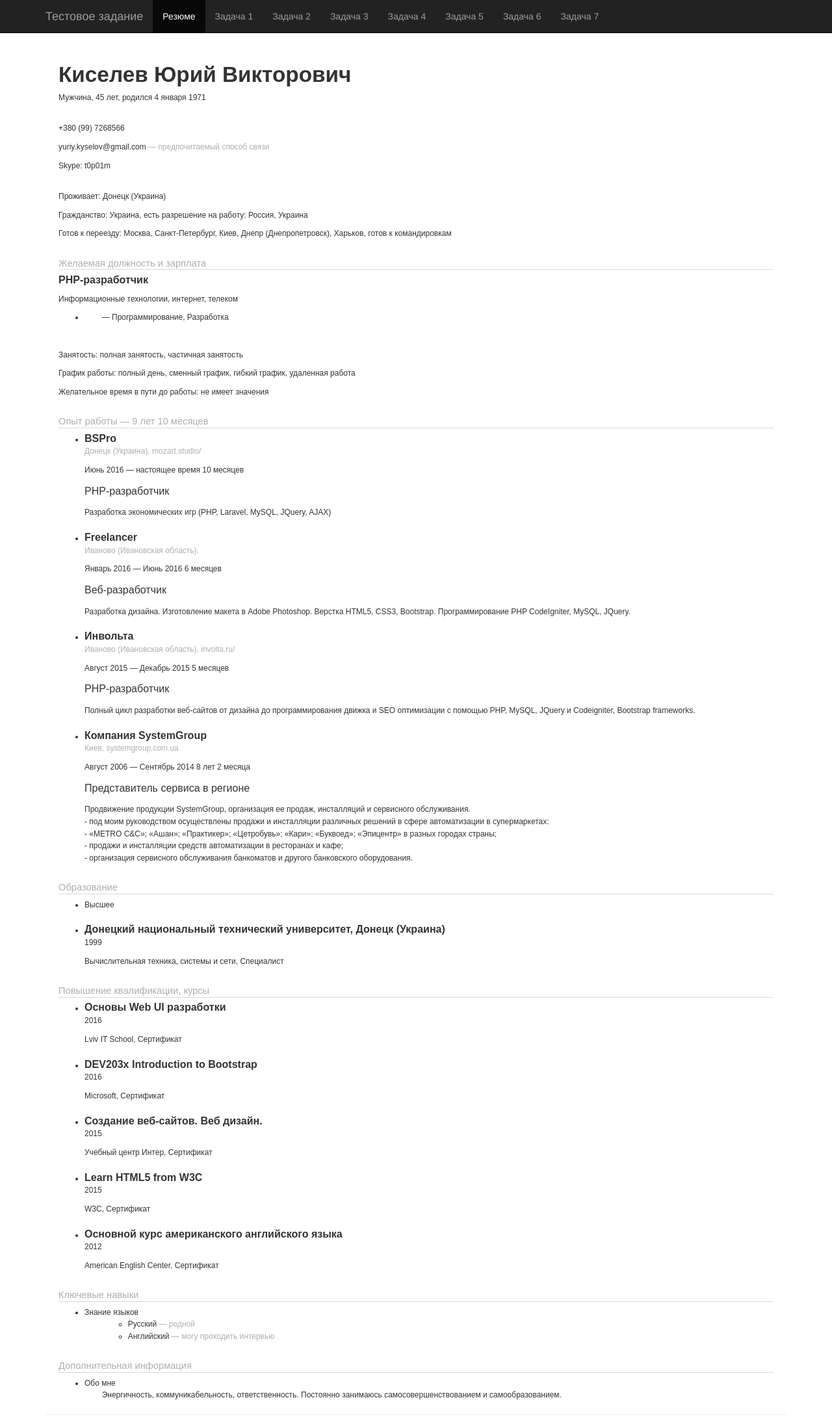
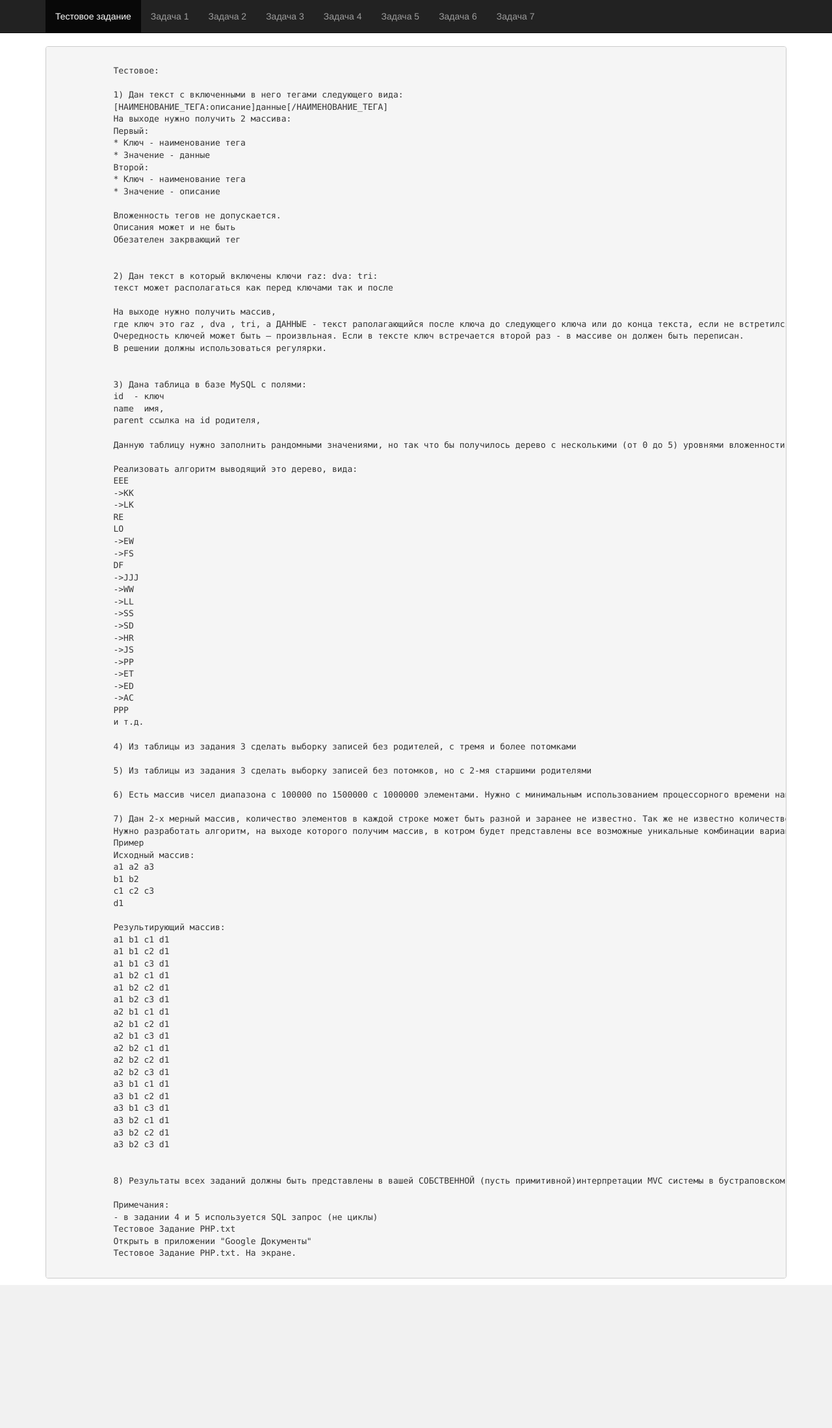
Before and after one commit to YuginKysloff/test, a PHP site: page / in a window 1280 px wide. Shown: the whole page at 65% size. After the commit the page ends 1977 px from the top, so only its background shows below. Run offline with PHP 8.4, Linux system fonts and the light colour scheme; some libraries are stand-ins or nearby versions.

Commit message:
some fixes

```diff
--- a/controllers/controller_index.php
+++ b/controllers/controller_index.php
@@ -10,7 +10,7 @@ class Controller_Index {
     public function index() {
 
         // Возвращение вида
-        $page = Core_View::load('resume', $this->data);
+        $page = Core_View::load('task', $this->data);
         return $page;
     }
 }
--- a/views/css/resume.css
+++ /dev/null
@@ -1,185 +0,0 @@
-.resume {
-    margin: 20px;
-    font-family: Arial, Verdana, Helvetica, sans-serif;
-    font-size: 9pt;
-    line-height: 14pt
-}
-
-.resume__body {
-    margin-top: 20pt
-}
-
-.resume__title {
-    font-size: 25pt;
-    font-weight: 700;
-    line-height: 25pt
-}
-
-.resume__block {
-    font-size: 11pt;
-    color: #aeaeae;
-    border-bottom: 1px solid #d8d8d8;
-    margin-top: 20pt;
-    margin-bottom: 5pt
-}
-
-.resume__position {
-    font-size: 12pt;
-    font-weight: 700
-}
-
-.resume__salary {
-    font-size: 20pt;
-    line-height: 20pt;
-    font-weight: 700
-}
-
-.resume-specialization {
-    padding: 0 0 0 20pt
-}
-
-.resume-specialization:before {
-    content: "— "
-}
-
-.resume-experience {
-    margin-top: 15pt
-}
-
-.resume-experience:first-child {
-    margin-top: 0
-}
-
-.resume-experience__company {
-    font-size: 12pt;
-    font-weight: 700
-}
-
-.resume-experience__position {
-    font-size: 12pt;
-    line-height: 20pt
-}
-
-.resume-education {
-    margin-top: 15pt
-}
-
-.resume-education:first-child {
-    margin-top: 0
-}
-
-.resume-education__name {
-    font-size: 12pt;
-    font-weight: 700
-}
-
-.resume-education__name_small {
-    font-weight: inherit;
-    font-size: 9pt;
-    margin-left: 20pt
-}
-
-.resume-certificates {
-    margin-top: 15pt
-}
-
-.resume-certificates:first-child {
-    margin-top: 0
-}
-
-.resume-certificates__certificate {
-    margin-top: 15px;
-    margin-left: 20pt
-}
-
-.resume-certificates__certificate:first-child {
-    margin-top: 0
-}
-
-.resume-certificates__certificate-item:before {
-    content: "— ";
-    margin-left: -11pt
-}
-
-.resume-skils {
-    margin-top: 15pt
-}
-
-.resume-skils:first-child {
-    margin-top: 0
-}
-
-.resume-skils__item {
-    margin-left: 20pt
-}
-
-.resume-additional {
-    margin-top: 15pt
-}
-
-.resume-additional:first-child {
-    margin-top: 0
-}
-
-.resume-additional__item {
-    margin-left: 20pt
-}
-
-.resume-recomendation {
-    margin-top: 15pt
-}
-
-.resume-recomendation:before {
-    content: "— ";
-    margin-left: -11pt
-}
-
-.resume-recomendation:first-child {
-    margin-top: 0
-}
-
-.resume-comment {
-    margin-top: 15pt
-}
-
-.resume-comment:first-child {
-    margin-top: 0
-}
-
-.resume-topics {
-    margin-top: 15pt
-}
-
-.resume-topics:first-child {
-    margin-top: 0
-}
-
-.resume-topics__topic {
-    margin-top: 15pt;
-    margin-left: 20pt
-}
-
-.resume-topics__topic:first-child {
-    margin-top: 0
-}
-
-.resume-topics__topic:before {
-    content: "— ";
-    margin-left: -11pt
-}
-
-.info {
-    font-size: 9pt;
-    color: #aeaeae
-}
-
-.info-footer {
-    font-size: 8pt;
-    color: #bcbcbc
-}
-
-.hint {
-    font-size: 8pt;
-    line-height: 11pt;
-    color: #707070
-}
--- a/views/pages/layouts/header.php
+++ b/views/pages/layouts/header.php
@@ -19,11 +19,11 @@
                         <span class="icon-bar"></span>
                         <span class="icon-bar"></span>
                     </button>
-                    <a class="navbar-brand" href="/">Тестовое задание</a>
+<!--                    <a class="navbar-brand" href="/">Тестовое задание</a>-->
                 </div>
                 <div class="collapse navbar-collapse">
                     <ul class="nav navbar-nav">
-                        <li <?=($data['route']['method'] == 'index') ? 'class="active"' : ''?>><a href="/">Резюме</a></li>
+                        <li <?=($data['route']['method'] == 'index') ? 'class="active"' : ''?>><a href="/">Тестовое задание</a></li>
                         <? for($i = 1; $i < 8; $i++):?>
                             <li <?=($data['route']['method'] == 'task'.$i) ? 'class="active"' : ''?>><a href="/test/task<?=$i;?>">Задача <?=$i;?></a></li>
                         <? endfor;?>
--- a/views/pages/view_resume.php
+++ /dev/null
@@ -1,126 +0,0 @@
-<? defined('CONSTANT') or die; ?>
-<? require_once(DIR_ROOT . '/views/pages/layouts/header.php'); ?>
-    <link rel="stylesheet" href="/views/css/resume.css">
-    <div class="container">
-        <div class="resume">
-            <p class="resume__body">
-            <p class="resume__title">Киселев Юрий Викторович</p>
-            <p>Мужчина, 45 лет, родился
-                <text>4</text>
-                <text>января</text>
-                <text>1971</text>
-            </p>
-            <br>
-            <p>+380 (99) 7268566</p>
-            <p>yuriy.kyselov@gmail.com<span class="info"> — предпочитаемый способ связи</span></p>
-            <p>Skype: t0p01m</p><br>
-            <p>Проживает: Донецк (Украина)</p>
-            <p>Гражданство: Украина, есть разрешение на работу: Россия, Украина</p>
-            <p>Готов к переезду: Москва, Санкт-Петербург, Киев, Днепр (Днепропетровск), Харьков, готов к
-                командировкам</p>
-            <p class="resume__block">Желаемая должность и зарплата</p>
-            <p class="resume__position">PHP-разработчик</p>
-            <p>Информационные технологии, интернет, телеком</p>
-            <ul>
-                <li class="resume-specialization">Программирование, Разработка</li>
-            </ul>
-            <br>
-            <p>
-            <p>Занятость: полная занятость, частичная занятость</p>
-            <p>График работы: полный день, сменный график, гибкий график, удаленная работа</p></p><p>Желательное время в
-                пути до работы: не имеет значения</p>
-            <p class="resume__block">Опыт работы — 9 лет 10 месяцев</p>
-            <ul>
-                <li class="resume-experience"><span class="resume-experience__company">BSPro</span>
-                    <p class="info">Донецк (Украина), mozart.studio/</p>
-                    <p class="bloko-form-hint">Июнь 2016 — настоящее время 10 месяцев</p>
-                    <p class="resume-experience__position">PHP-разработчик</p>
-                    <p>
-                        <description>Разработка экономических игр (PHP, Laravel, MySQL, JQuery, AJAX)</description>
-                    </p>
-                </li>
-                <li class="resume-experience"><span class="resume-experience__company">Freelancer</span>
-                    <p class="info">Иваново (Ивановская область), </p>
-                    <p class="bloko-form-hint">Январь 2016 — Июнь 2016 6 месяцев</p>
-                    <p class="resume-experience__position">Веб-разработчик</p>
-                    <p>
-                        <description>Разработка дизайна. Изготовление макета в Adobe Photoshop. Верстка HTML5, CSS3,
-                            Bootstrap. Программирование PHP CodeIgniter, MySQL, JQuery.
-                        </description>
-                    </p>
-                </li>
-                <li class="resume-experience"><span class="resume-experience__company">Инвольта</span>
-                    <p class="info">Иваново (Ивановская область), involta.ru/</p>
-                    <p class="bloko-form-hint">Август 2015 — Декабрь 2015 5 месяцев</p>
-                    <p class="resume-experience__position">PHP-разработчик</p>
-                    <p>
-                        <description>Полный цикл разработки веб-сайтов от дизайна до программирования движка и SEO
-                            оптимизации с помощью PHP, MySQL, JQuery и Codeigniter, Bootstrap frameworks.
-                        </description>
-                    </p>
-                </li>
-                <li class="resume-experience"><span class="resume-experience__company">Компания SystemGroup</span>
-                    <p class="info">Киев, systemgroup.com.ua</p>
-                    <p class="bloko-form-hint">Август 2006 — Сентябрь 2014 8 лет 2 месяца</p>
-                    <p class="resume-experience__position">Представитель сервиса в регионе</p>
-                    <p>
-                        <description>Продвижение продукции SystemGroup, организация ее продаж, инсталляций и сервисного
-                            обслуживания.<br>- под моим руководством осуществлены продажи и инсталляции различных
-                            решений в сфере автоматизации в супермаркетах:<br> - «METRO C&amp;C»; «Ашан»; «Практикер»;
-                            «Цетробувь»; «Кари»; «Буквоед»; «Эпицентр» в разных городах страны;<br>- продажи и
-                            инсталляции средств автоматизации в ресторанах и кафе;<br>- организация сервисного
-                            обслуживания банкоматов и другого банковского оборудования.
-                        </description>
-                    </p>
-                </li>
-            </ul>
-            <p class="resume__block">Образование</p>
-            <ul>
-                <li>Высшее</li>
-                <li class="resume-education"><span class="resume-education__name">Донецкий национальный технический университет, Донецк (Украина)</span>
-                    <p class="bloko-form-hint">1999</p></li>
-                <p>Вычислительная техника, системы и сети, Специалист</p></ul>
-            <p class="resume__block">Повышение квалификации, курсы</p>
-            <ul>
-                <li class="resume-education"><span class="resume-education__name">Основы Web UI разработки</span>
-                    <p class="bloko-form-hint">2016</p></li>
-                <p>Lviv IT School, Сертификат</p>
-                <li class="resume-education"><span
-                            class="resume-education__name">DEV203x Introduction to Bootstrap</span>
-                    <p class="bloko-form-hint">2016</p></li>
-                <p>Microsoft, Сертификат</p>
-                <li class="resume-education"><span
-                            class="resume-education__name">Создание веб-сайтов. Веб дизайн.</span>
-                    <p class="bloko-form-hint">2015</p></li>
-                <p>Учебный центр Интер, Сертификат</p>
-                <li class="resume-education"><span class="resume-education__name">Learn HTML5 from W3C</span>
-                    <p class="bloko-form-hint">2015</p></li>
-                <p>W3C, Сертификат</p>
-                <li class="resume-education"><span class="resume-education__name">Основной курс американского английского языка</span>
-                    <p class="bloko-form-hint">2012</p></li>
-                <p>American English Center, Сертификат</p></ul>
-            <p class="resume__block">Ключевые навыки</p>
-            <ul>
-                <li class="resume-skils"><span class="bloko-form-hint">Знание языков</span>
-                    <ul class="resume-skils__item">
-                        <li>Русский<span class="info"> — родной</span></li>
-                        <li>Английский<span class="info"> — могу проходить интервью</span></li>
-                    </ul>
-                </li>
-            </ul>
-            <p class="resume__block">Дополнительная информация</p>
-            <ul>
-                <li class="resume-skils"><span class="bloko-form-hint">Обо мне</span>
-                    <p class="resume-skils__item">
-                        <string>Энергичность, коммуникабельность, ответственность. Постоянно занимаюсь
-                            самосовершенствованием и самообразованием.
-                        </string>
-                    </p>
-                </li>
-            </ul>
-            </p>
-        </div>
-        <hr>
-    </div>
-
-<? require_once(DIR_ROOT . '/views/pages/layouts/footer.php'); ?>
--- /dev/null
+++ b/views/pages/view_task.php
@@ -0,0 +1,108 @@
+<? defined('CONSTANT') or die; ?>
+<? require_once(DIR_ROOT . '/views/pages/layouts/header.php'); ?>
+    <div class="container">
+        <pre>
+
+            Тестовое:
+
+            1) Дан текст с включенными в него тегами следующего вида:
+            [НАИМЕНОВАНИЕ_ТЕГА:описание]данные[/НАИМЕНОВАНИЕ_ТЕГА]
+            На выходе нужно получить 2 массива:
+            Первый:
+            * Ключ - наименование тега
+            * Значение - данные
+            Второй:
+            * Ключ - наименование тега
+            * Значение - описание
+
+            Вложенность тегов не допускается.
+            Описания может и не быть
+            Обезателен закрвающий тег
+
+
+            2) Дан текст в который включены ключи raz: dva: tri:
+            текст может располагаться как перед ключами так и после
+
+            На выходе нужно получить массив,
+            где ключ это raz , dva , tri, а ДАННЫЕ - текст раполагающийся после ключа до следующего ключа или до конца текста, если не встретился ключ.
+            Очередность ключей может быть – произвльная. Если в тексте ключ встречается второй раз - в массиве он должен быть переписан.
+            В решении должны использоваться регулярки.
+
+
+            3) Дана таблица в базе MySQL с полями:
+            id  - ключ
+            name  имя,
+            parent ссылка на id родителя,
+
+            Данную таблицу нужно заполнить рандомными значениями, но так что бы получилось дерево с несколькими (от 0 до 5) уровнями вложенности
+
+            Реализовать алгоритм выводящий это дерево, вида:
+            EEE
+            ->KK
+            ->LK
+            RE
+            LO
+            ->EW
+            ->FS
+            DF
+            ->JJJ
+            ->WW
+            ->LL
+            ->SS
+            ->SD
+            ->HR
+            ->JS
+            ->PP
+            ->ET
+            ->ED
+            ->AC
+            PPP
+            и т.д.
+
+            4) Из таблицы из задания 3 сделать выборку записей без родителей, с тремя и более потомками
+
+            5) Из таблицы из задания 3 сделать выборку записей без потомков, но с 2-мя старшими родителями
+
+            6) Есть массив чисел диапазона с 100000 по 1500000 с 1000000 элементами. Нужно с минимальным использованием процессорного времени найти все повторяющиеся числа.
+
+            7) Дан 2-х мерный массив, количество элементов в каждой строке может быть разной и заранее не известно. Так же не известно количество строк.
+            Нужно разработать алгоритм, на выходе которого получим массив, в котром будет представлены все возможные уникальные комбинации вариантов использующий по одному элементу из каждой строки.
+            Пример
+            Исходный массив:
+            а1 а2 а3
+            b1 b2
+            c1 c2 c3
+            d1
+
+            Результирующий массив:
+            a1 b1 c1 d1
+            a1 b1 c2 d1
+            a1 b1 c3 d1
+            a1 b2 c1 d1
+            a1 b2 c2 d1
+            a1 b2 c3 d1
+            a2 b1 c1 d1
+            a2 b1 c2 d1
+            a2 b1 c3 d1
+            a2 b2 c1 d1
+            a2 b2 c2 d1
+            a2 b2 c3 d1
+            a3 b1 c1 d1
+            a3 b1 c2 d1
+            a3 b1 c3 d1
+            a3 b2 c1 d1
+            a3 b2 c2 d1
+            a3 b2 c3 d1
+
+
+            8) Результаты всех заданий должны быть представлены в вашей СОБСТВЕННОЙ (пусть примитивной)интерпретации MVC системы в бустраповском интерфейсе.
+
+            Примечания:
+            - в задании 4 и 5 используется SQL запрос (не циклы)
+            Тестовое Задание PHP.txt
+            Открыть в приложении "Google Документы"
+            Тестовое Задание PHP.txt. На экране.
+        </pre>
+    </div>
+
+<? require_once(DIR_ROOT . '/views/pages/layouts/footer.php'); ?>
```
